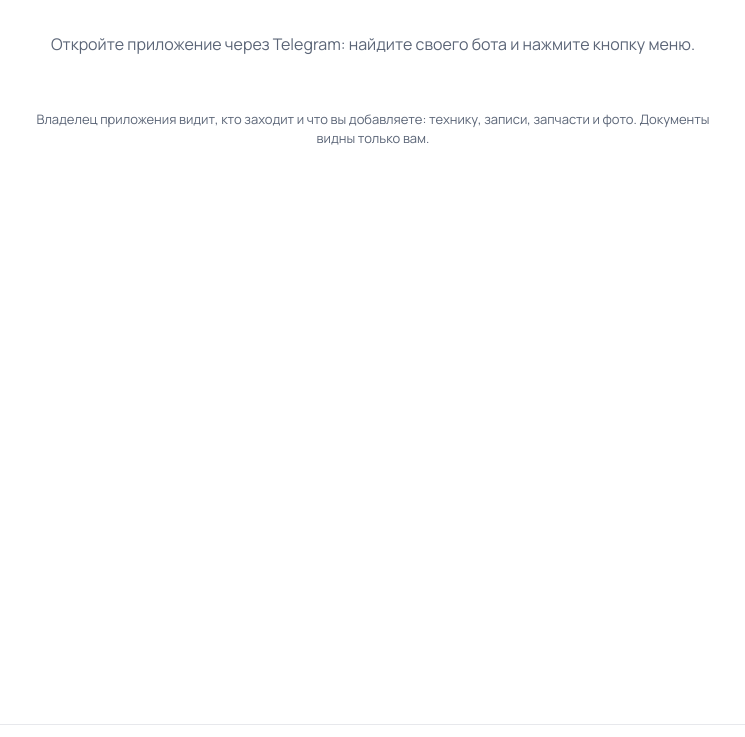
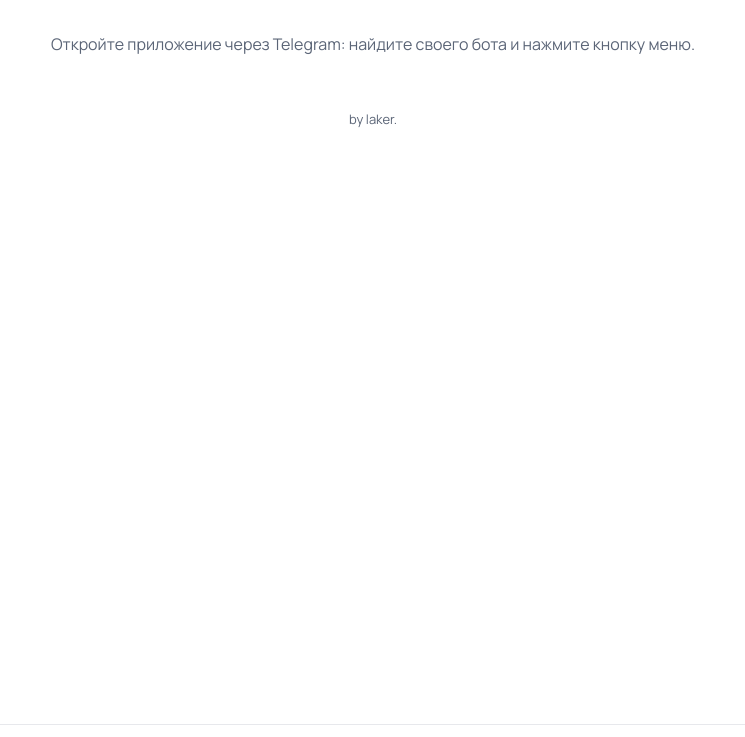
Before and after one commit to temkii05-netizen/garagee, a plain HTML site: page index.html in a window 1280 px wide. Shown: the part 63-800 px from the top of the page, without its empty margins (267-1012 px from the left). Drawn offline with nearby package versions, Linux system fonts and the light colour scheme.

Commit message:
index.html

```diff
--- a/index.html
+++ b/index.html
@@ -117,7 +117,7 @@ mark{background:#FDE68A;color:#1F1300;border-radius:3px;padding:0 1px}
   <nav class="bnav" id="bnav" aria-label="Разделы"><div></div></nav>
   <div class="mut" style="text-align:center;margin:24px 0 8px;font-size:13px">
 
-    <div style="margin-top:8px">Владелец приложения видит, кто заходит и что вы добавляете: технику, записи, запчасти и фото. Документы видны только вам.</div>
+    <div style="margin-top:8px">by laker.</div>
   </div>
 </div>
 <div id="m"><div id="mb"></div></div>
```
